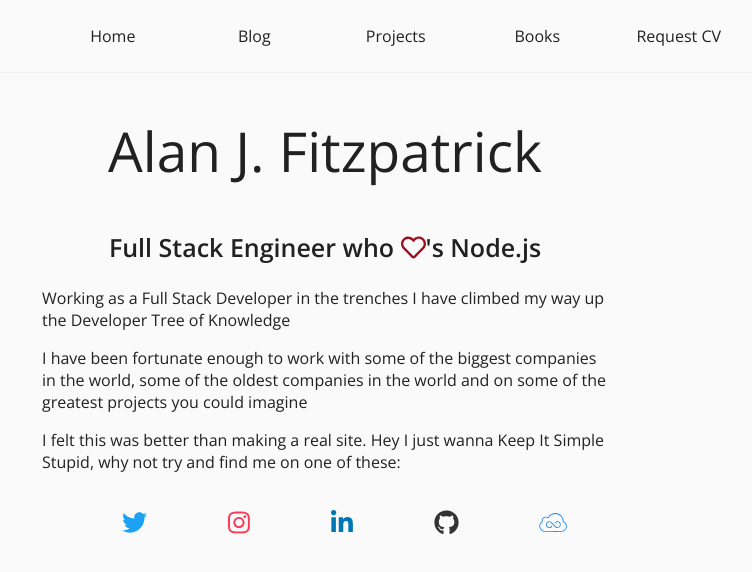
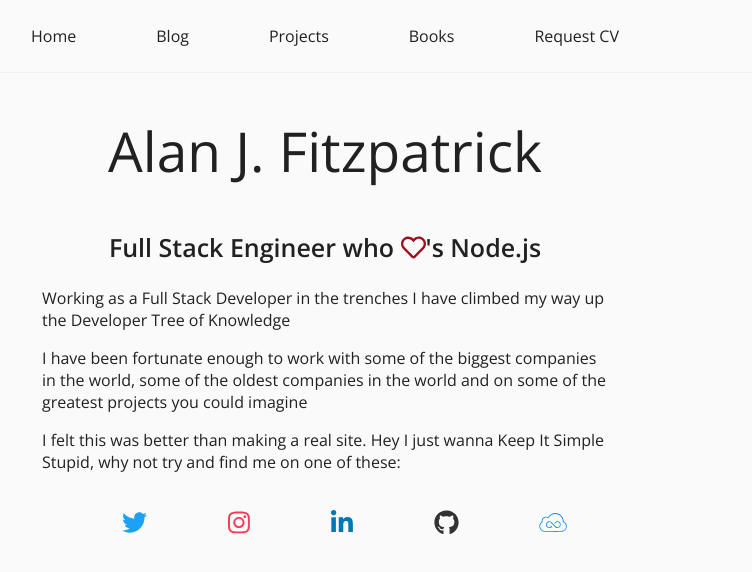
Before and after one commit to alajfit/personalsiteofalajfit.github.io, a React (Create React App) app in the folder app/: page / in a window 1280 px wide. Shown: the top 572 px of the page, without its empty margins (315-1067 px from the left). Built offline with nearby package versions, Linux system fonts and the light colour scheme.

Commit message:
Updated Navbar

```diff
--- a/app/src/components/Navbar/index.scss
+++ b/app/src/components/Navbar/index.scss
@@ -21,7 +21,7 @@
 
     .DesktopNavbar {
         display: flex;
-        width: 566px;
+        width: fit-content;
         flex-direction: row;
         list-style: none;
         padding: 0;
@@ -33,7 +33,7 @@
         }
 
         .DesktopNavbar-item {
-            flex: 0 0 141.5px;
+            padding: 0 40px;
             align-items: center;
             text-align: center;
             margin-bottom: 0;
```
Also changed, not shown: 1 other file (tests, documents, lock files or other folders).
